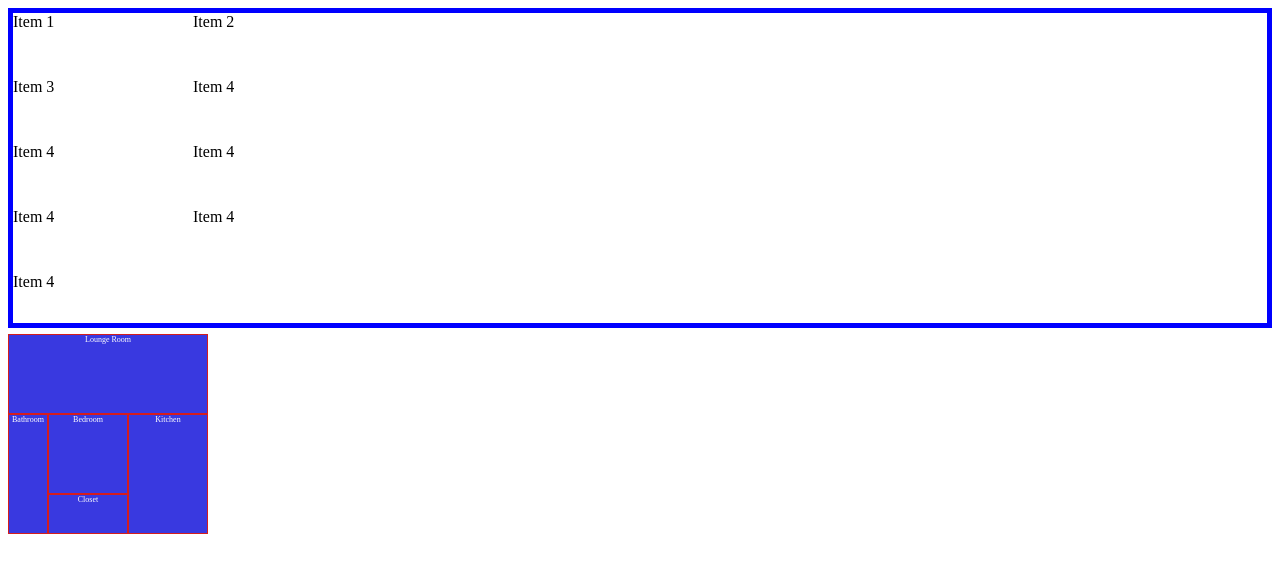
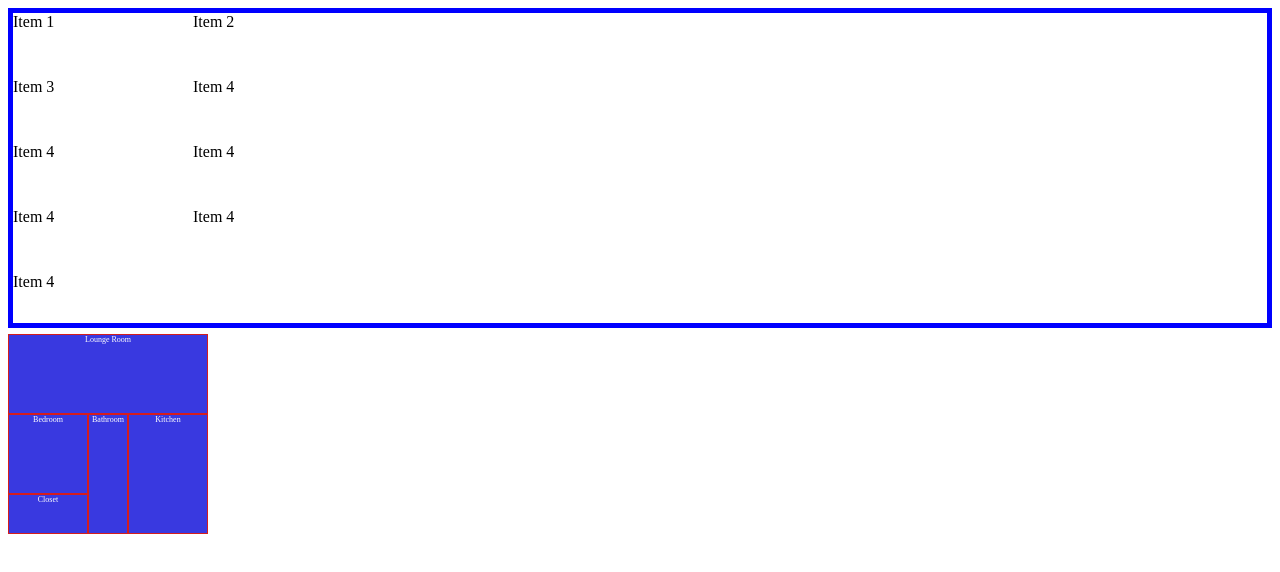
Before and after one commit to BrendanMcGaw/GridPractice, a plain HTML site: page index.html in a window 1280 px wide. Drawn offline with Linux system fonts and the light colour scheme.

Commit message:
Shifted bathroom to be closer to the kitchen to save on plumbing costs

```diff
--- a/stylesheet.css
+++ b/stylesheet.css
@@ -30,12 +30,12 @@
 }
 
 #bathroom {
-    grid-column: 1;
+    grid-column: 3;
     grid-row: 3/6;
 }
 
 #bedroom {
-    grid-column: 2/4;
+    grid-column: 1/3;
     grid-row: 3/5;
 }
 
@@ -45,6 +45,6 @@
 }
 
 #closet {
-    grid-column: 2/4;
+    grid-column: 1/3;
     grid-row: 5;
 }
```
